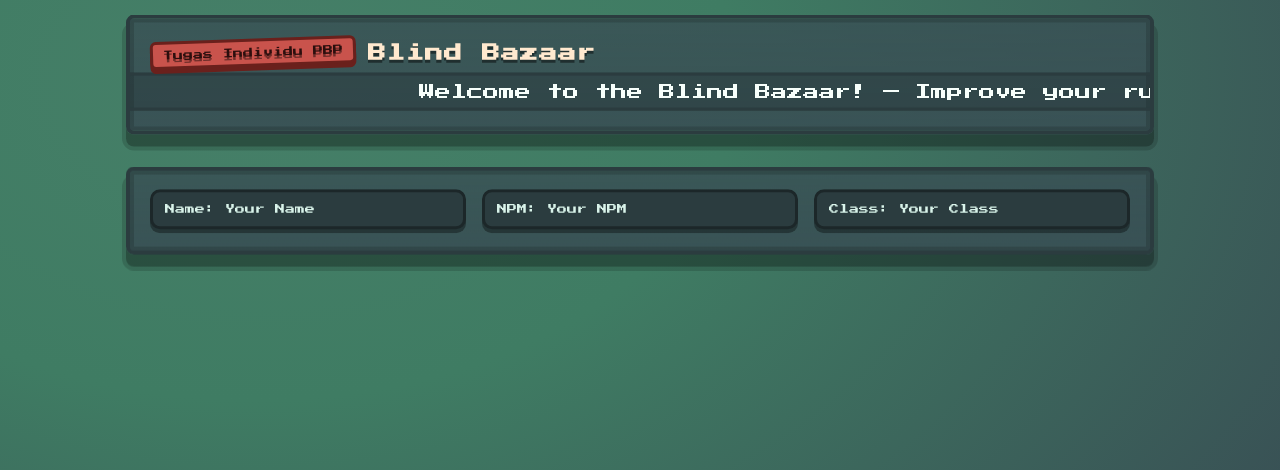
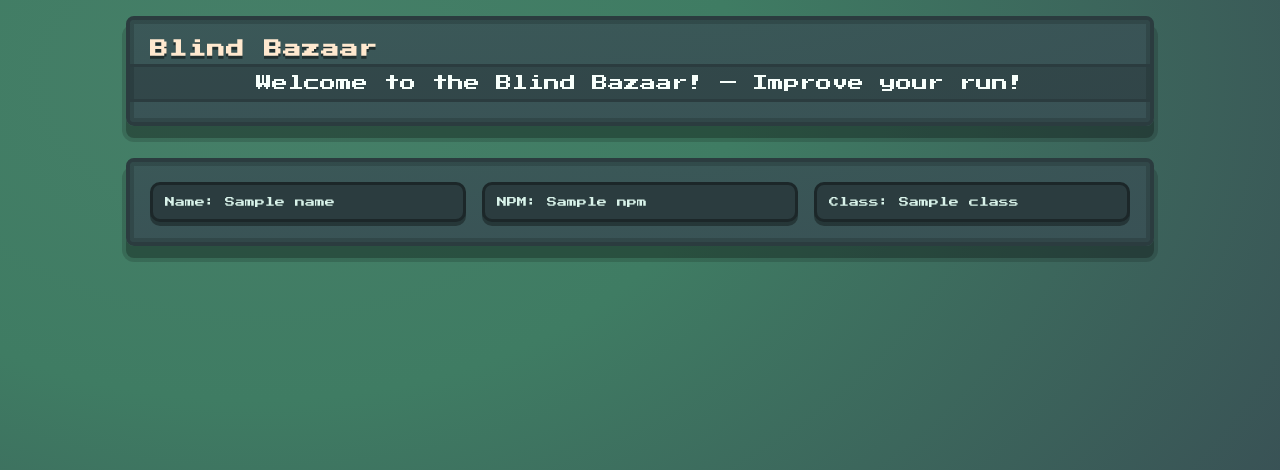
Before and after one commit to adamrayyana/Blind-Bazaar, a Django app: template main/templates/main.html in a window 1280 px wide. Shown: the top 470 px of the page. Run offline with Django 5.2, Linux system fonts and the light colour scheme; the template is opened without the code that fills it: most values are stand-ins (such as "Sample title", 1, 10 or a date in 2020).

Commit message:
update frontend

```diff
--- a/main/static/main/styles.css
+++ b/main/static/main/styles.css
@@ -33,8 +33,7 @@ body {
     max-width: 980px;
     width: calc(100% - 40px);
     margin: 16px;
-    transform: translateY(0);
-    animation: float 3.6s ease-in-out infinite;
+    transform: none;
 }
 
 @keyframes float {
@@ -82,16 +81,13 @@ body {
     background: rgba(31,42,44,0.3);
     margin: 6px -20px 0 -20px;
     padding: 8px 0;
+    text-align: center; /* center the running text */
 }
 .marquee span {
     display: inline-block;
-    padding-left: 100%;
-    animation: scroll 16s linear infinite;
+    padding-left: 0;
+    animation: none;
     color: #f7fffb;
-}
-@keyframes scroll {
-    0% { transform: translateX(0); }
-    100% { transform: translateX(-100%); }
 }
 
 .grid {
--- a/main/templates/main.html
+++ b/main/templates/main.html
@@ -4,7 +4,7 @@
 <head>
     <meta charset="UTF-8" />
     <meta name="viewport" content="width=device-width, initial-scale=1.0" />
-    <title>Balatro Shop</title>
+    <title>Blind Bazaar</title>
     <link rel="preconnect" href="https://fonts.googleapis.com">
     <link rel="preconnect" href="https://fonts.gstatic.com" crossorigin>
     <link href="https://fonts.googleapis.com/css2?family=Press+Start+2P&display=swap" rel="stylesheet">
@@ -14,19 +14,18 @@
     <main class="card">
         <header class="header">
             <div class="title">
-                <span class="title-badge">Tugas Individu PBP</span>
                 <h1>Blind Bazaar</h1>
             </div>
         </header>
-        <div class="marquee"><span>Welcome to the Blind Bazaar! — Improve your run </span></div>
+        <div class="marquee"><span>Welcome to the Blind Bazaar! — Improve your run! </span></div>
 
     </main>
 
     <section class="card">
         <div class="about">
-            <div class="pill">Name: {{ name|default:"Your Name" }}</div>
-            <div class="pill">NPM: {{ npm|default:"Your NPM" }}</div>
-            <div class="pill">Class: {{ class|default:"Your Class" }}</div>
+            <div class="pill">Name: {{ name }}</div>
+            <div class="pill">NPM: {{ npm }}</div>
+            <div class="pill">Class: {{ class }}</div>
         </div>
     </section>
 </body>
```
Also changed, not shown: other parts of main/static/main/styles.css (+8 -3 lines).
